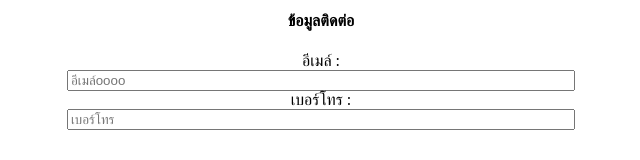
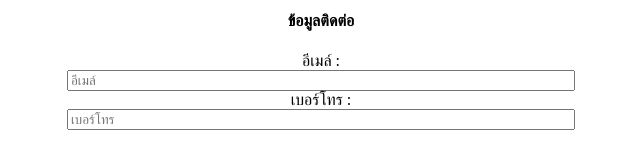
Before and after one commit to Priyanon/checkup_frontend-1, a Vue app: page / in a window 1280 px wide. Shown: the part 621-781 px from the top of the page, without its empty margins (319-959 px from the left). Built offline with nearby package versions, Linux system fonts and the light colour scheme.

Commit message:
Update Regist.vue

```diff
--- a/src/components/Regist.vue
+++ b/src/components/Regist.vue
@@ -265,7 +265,7 @@ export default {
                   type="email"
                   class="form-control"
                   id="Emp_Mail"
-                  placeholder="อีเมล์oooo"
+                  placeholder="อีเมล์"
                 />
               </div>
             </div>
```
